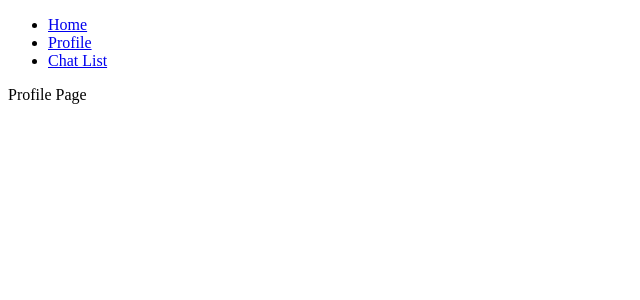
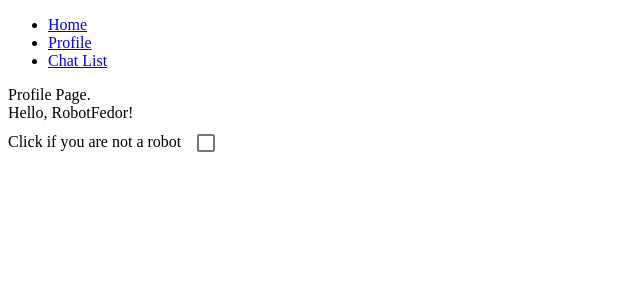
Before and after one commit to SiberianJohnny/react-chat, a React (Create React App) app: page /profile in a window 1280 px wide. Shown: the top 300 px of the page, without its empty margins (0-640 px from the left). Built offline with nearby package versions, Linux system fonts and the light colour scheme.

Commit message:
Redux here

```diff
--- a/package.json
+++ b/package.json
@@ -9,8 +9,11 @@
     "@testing-library/user-event": "^12.8.3",
     "react": "^17.0.2",
     "react-dom": "^17.0.2",
+    "react-redux": "^7.2.5",
     "react-router-dom": "^5.3.0",
     "react-scripts": "4.0.3",
+    "redux": "^4.1.1",
+    "redux-devtools-extension": "^2.13.9",
     "web-vitals": "^1.1.2"
   },
   "scripts": {
--- /dev/null
+++ b/src/actions/profilePageActions.js
@@ -0,0 +1,5 @@
+
+
+export const checkboxAction = () => ({
+  type: 'CHANGE_CHECKBOX',
+})
--- a/src/components/CurrentChat/CurrentChat.js
+++ b/src/components/CurrentChat/CurrentChat.js
@@ -18,13 +18,13 @@ const CurrentChat = ({ chats, someProp }) => {
 
 
   const addMsg = (e) => {
+    e.preventDefault();
     const currentChat = chats[chatId];
     const newMsg = {
       id: chatId,
       name: currentChat.name,
       message: [{ text: msgText, author: currentChat.user }]
     };
-    e.preventDefault();
     setAllMessages(prev => [...prev, newMsg.message]);
     someProp(newMsg)
   };
--- a/src/components/MessageList/MessageList.js
+++ b/src/components/MessageList/MessageList.js
@@ -17,9 +17,12 @@ const MessageList = ({ arr, addMessage, onChange }) => {
     inputRef.current?.focus();
   }, []);
 
-  if (arr) {
+
   return (
+    <>
+      {arr ?
         <Card variant="outlined" >
+
           <ul className='messagesList'>
             {
               arr.map((item, index) => (
@@ -42,8 +45,9 @@ const MessageList = ({ arr, addMessage, onChange }) => {
             <Button variant="contained" onClick={addMessage} >Enter</Button>
           </Box>
         </Card >
+        : null}
+    </>
   );
-  };
 };
 
 export default MessageList;
--- a/src/components/ProfilePage/ProfilePage.js
+++ b/src/components/ProfilePage/ProfilePage.js
@@ -1,9 +1,24 @@
+import { Checkbox } from "@material-ui/core";
+import { useDispatch, useSelector } from "react-redux";
+import { checkboxAction } from "../../actions/profilePageActions";
 
 
 const ProfilePage = () => {
+  const profileName = useSelector((state) => state.testName);
+  const profileCheckbox = useSelector((state) => state.testCheckbox);
+  const checkFunc = (profileCheckbox ? '100% not a robot' : profileName)
+
+  const dispatch = useDispatch();
+  const mutateState = () => {
+    dispatch(checkboxAction())
+  };
   return (
     <div>
-      Profile Page
+      Profile Page.
+      <br />
+      Hello, {checkFunc}!
+      <br />
+      Click if you are not a robot <Checkbox onClick={mutateState} />
     </div>
   );
 };
--- a/src/index.js
+++ b/src/index.js
@@ -1,11 +1,15 @@
 import React from 'react';
 import ReactDOM from 'react-dom';
 import App from './components/App';
+import { store } from './store';
+import { Provider } from 'react-redux';
 
 
 ReactDOM.render(
   <React.StrictMode>
-    <App />
+    <Provider store={store}>
+      <App />
+    </Provider>
   </React.StrictMode>,
   document.getElementById('root')
 );
--- /dev/null
+++ b/src/store/chatReducer.js
@@ -0,0 +1,17 @@
+
+const initialState = { testName: 'RobotFedor', testCheckbox: false }
+const chatReducer = (state = initialState, action) => {
+  switch (action.type) {
+    case 'ADD_ITEM':
+      return { ...state, testName: [...state.testName, action.payload] }
+    case 'DELETE_ITEM':
+      return { ...state, testName: state.testName.filter(el => el !== action.payload) }
+    case 'EDIT_ITEM':
+      return { ...state, testName: action.payload }
+    case 'CHANGE_CHECKBOX':
+      return { ...state, testCheckbox: !state.testCheckbox }
+    default:
+      return state;
+  }
+};
+export default chatReducer;
--- /dev/null
+++ b/src/store/index.js
@@ -0,0 +1,5 @@
+import { createStore } from 'redux';
+import chatReducer from './chatReducer';
+import { composeWithDevTools } from 'redux-devtools-extension';
+
+export const store = createStore(chatReducer, composeWithDevTools());
```
Also changed, not shown: 1 other file (tests, documents, lock files or other folders). Lines whose indentation alone changed are shown as unchanged.
